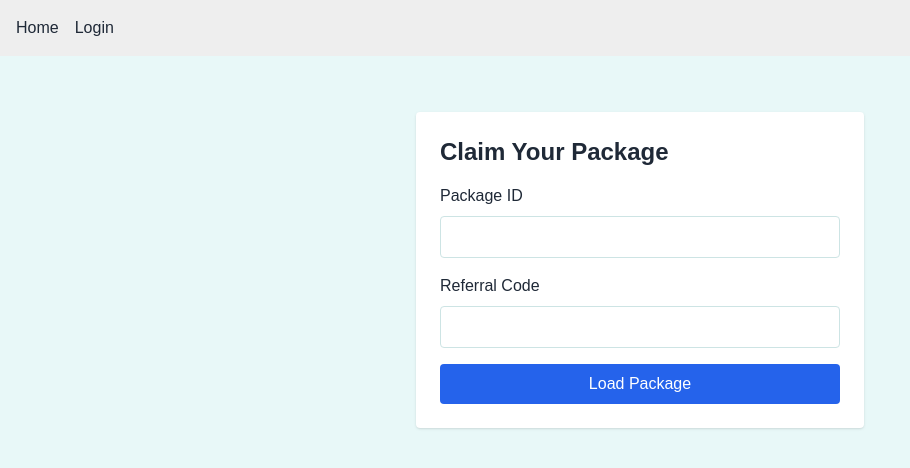
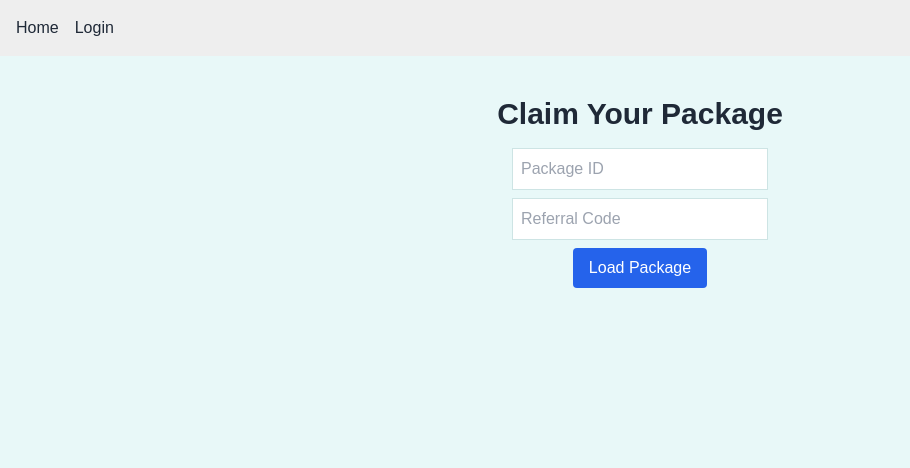
Before and after one commit to flexbuytravel/code-assist, a Next.js app: page /home in a window 1280 px wide. Shown: the top 468 px of the page, without its empty margins (0-910 px from the left). Built offline with nearby package versions, Linux system fonts and the light colour scheme; no server answers.

Commit message:
Update page.tsx

```diff
--- a/src/app/home/page.tsx
+++ b/src/app/home/page.tsx
@@ -1,83 +1,79 @@
-"use client";
+'use client';
 
-import { useRouter, useSearchParams } from "next/navigation";
-import { useState, useEffect } from "react";
+import { useEffect, useState } from 'react';
+import { useRouter, useSearchParams } from 'next/navigation';
+import { getPackageById } from '@/app/api/packages/getPackageById';
+import { Loader } from '@/components/Loader';
 
 export default function HomePage() {
+  const searchParams = useSearchParams();
   const router = useRouter();
-  const searchParams = useSearchParams();
 
-  const [packageId, setPackageId] = useState("");
-  const [referralCode, setReferralCode] = useState("");
-  const [isPrefilled, setIsPrefilled] = useState(false);
-  const [error, setError] = useState("");
+  const [packageId, setPackageId] = useState('');
+  const [referralCode, setReferralCode] = useState('');
+  const [loading, setLoading] = useState(false);
+  const [error, setError] = useState('');
+  const [packageData, setPackageData] = useState<any>(null);
 
-  // Prefill from link
+  // Pre-fill from URL if provided
   useEffect(() => {
-    const pkg = searchParams.get("packageId");
-    const ref = searchParams.get("referralCode");
-    if (pkg && ref) {
-      setPackageId(pkg);
-      setReferralCode(ref);
-      setIsPrefilled(true);
+    const urlPackageId = searchParams.get('packageId') || '';
+    const urlReferralCode = searchParams.get('referralCode') || '';
+    if (urlPackageId && urlReferralCode) {
+      setPackageId(urlPackageId);
+      setReferralCode(urlReferralCode);
     }
   }, [searchParams]);
 
   const handleLoadPackage = async () => {
-    setError("");
-
-    if (!packageId || !referralCode) {
-      setError("Please enter both Package ID and Referral Code.");
-      return;
-    }
-
+    setError('');
+    setLoading(true);
     try {
-      // Optional: Check if package is valid before proceeding
-      const res = await fetch(`/api/packages/validate?packageId=${packageId}&referralCode=${referralCode}`);
-      const data = await res.json();
-
-      if (!res.ok || !data.valid) {
-        setError("Invalid Package ID or Referral Code.");
+      const data = await getPackageById(packageId, referralCode);
+      if (!data) {
+        setError('Invalid package or referral code.');
+        setLoading(false);
         return;
       }
-
-      // Redirect to register with package details
+      setPackageData(data);
       router.push(`/auth/register?packageId=${packageId}&referralCode=${referralCode}`);
-    } catch (err) {
+    } catch (err: any) {
       console.error(err);
-      setError("Error loading package. Please try again.");
+      setError('Error loading package.');
+    } finally {
+      setLoading(false);
     }
   };
 
   return (
-    <div className="max-w-md mx-auto mt-10 p-6 bg-white rounded shadow">
-      <h1 className="text-2xl font-bold mb-4">Claim Your Package</h1>
+    <div className="flex flex-col items-center justify-center p-6">
+      <h1 className="text-3xl font-bold mb-4">Claim Your Package</h1>
 
-      <label className="block mb-2">Package ID</label>
       <input
         type="text"
+        placeholder="Package ID"
         value={packageId}
         onChange={(e) => setPackageId(e.target.value)}
-        disabled={isPrefilled}
-        className="w-full border p-2 rounded mb-4"
+        className="border p-2 mb-2 w-64"
+        disabled={!!searchParams.get('packageId')}
+      />
+      <input
+        type="text"
+        placeholder="Referral Code"
+        value={referralCode}
+        onChange={(e) => setReferralCode(e.target.value)}
+        className="border p-2 mb-2 w-64"
+        disabled={!!searchParams.get('referralCode')}
       />
 
-      <label className="block mb-2">Referral Code</label>
-      <input
-        type="text"
-        value={referralCode}
-        onChange={(e) => setReferralCode(e.target.value)}
-        disabled={isPrefilled}
-        className="w-full border p-2 rounded mb-4"
-      />
-
-      {error && <p className="text-red-500 mb-4">{error}</p>}
+      {error && <p className="text-red-500">{error}</p>}
 
       <button
         onClick={handleLoadPackage}
-        className="w-full bg-blue-600 text-white p-2 rounded hover:bg-blue-700"
+        disabled={loading}
+        className="bg-blue-600 text-white px-4 py-2 rounded"
       >
-        Load Package
+        {loading ? 'Loading...' : 'Load Package'}
       </button>
     </div>
   );
```
